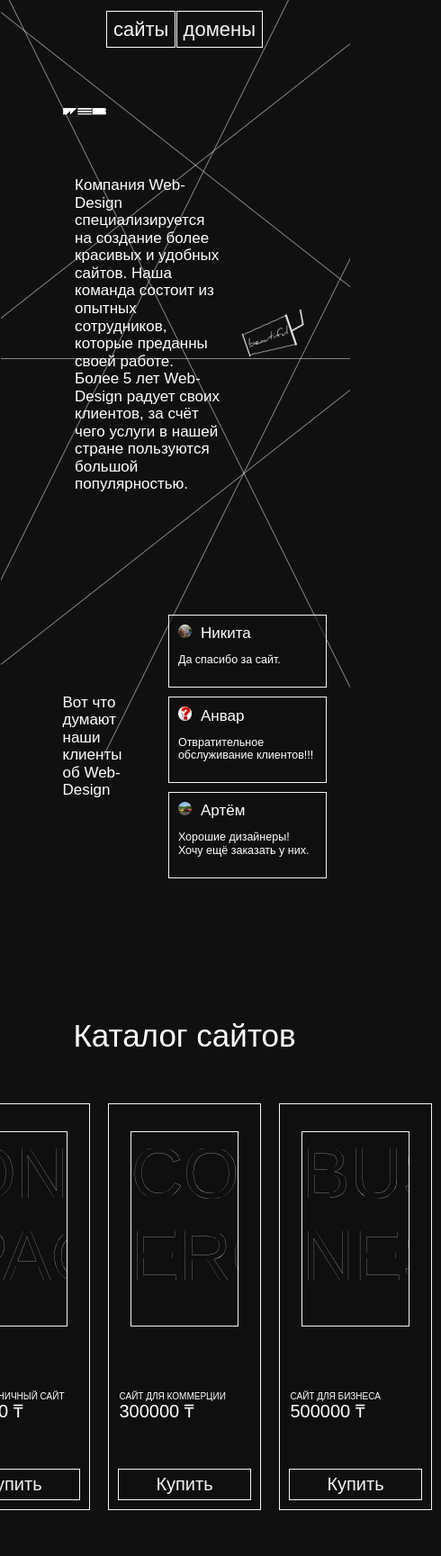
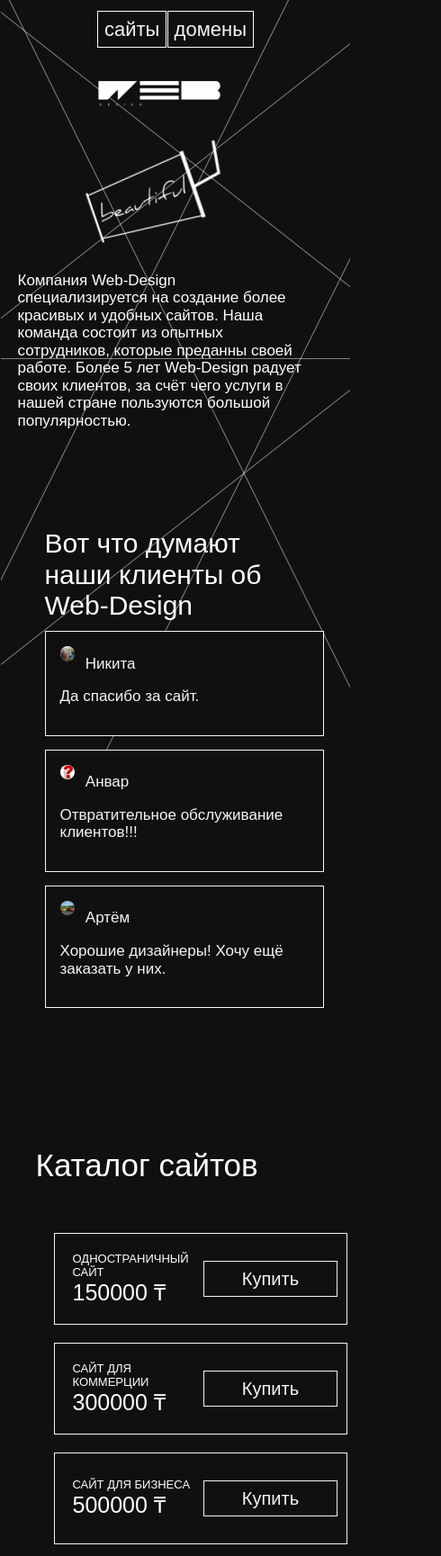
Before and after one commit to Anvar-uly/siteForBusiness, a plain HTML site: page index.html in a window 390 px wide. Shown: the top 1729 px of the page at 90% size, 490 px wide, since content can reach past the window. Drawn offline with Linux system fonts and the light colour scheme.

Commit message:
Update style.css

```diff
--- a/style.css
+++ b/style.css
@@ -1,17 +1,10 @@
 /*Обнуляем стили при помощи другого CSS-файла*/
 @import url('reset.css');
 /*Общие стили*/
-:root {
-    scroll-behavior: smooth;
-}
-::-webkit-scrollbar {
-    width: 9px;
-    opacity: 0;
-}
-::-webkit-scrollbar-thumb {
-    background-color: rgba(245, 245, 245, 0.708);
-    border-radius: 8px;
-}
+a {text-decoration: none;}
+:root { scroll-behavior: smooth; }
+::-webkit-scrollbar { width: 7px; opacity: 0; }
+::-webkit-scrollbar-thumb { background-color: rgba(245, 245, 245, 0.708); border-radius: 8px;}
 a {color: white;}
 body {
     font-family: Arial, Helvetica, sans-serif;
@@ -23,73 +16,60 @@ main {
     display: flex;
     flex-direction: column;
     align-items: center;
-    min-height: 120vh;
 }
-.logo {width: 25%;}
+.logo {width: 250px;}
 .text {font-size: 22px;}
 /*Шапка сайта*/
 nav {
-    z-index: 2;
+    z-index: 48;
     position: fixed;
     display: flex;
     justify-content: center;
     width: 100%;
-    padding: 20px 10px;
+    padding: 20px 0px;
     gap: 5px;
     text-transform: lowercase;
 }
 .showWindowIsDone {
     display: none;
     position: fixed;
-    z-index: 2;
-    padding: 2px 1px;
+    z-index: 49;
+    padding: 3px;
     background-color: #101010;
-    border: 2px solid whitesmoke;
-    width: 45%;
+    border: 1px solid whitesmoke;
+    max-width: 580px;
     gap: 5px;
     justify-content: center;
     animation-name: show_window;
     animation-fill-mode: forwards;
     animation-duration: 5s;
-    transform: translateY(-75px);
+
 }
 @keyframes show_window {
-    9% {
-        transform: translateY(40px);
-    }
     100% {
-        transform: translateY(40px);
-        animation-duration: 2s;
+        animation-delay: 1s;
+        animation-duration: 5s;
         opacity: 0;
         display: none;
     }
 }
-.showWindowIsDone .text {
-    margin-top: 1px;
-    text-transform: none;
-    font-size: 17px;
-}
-.showWindowIsDone .logo{width: 5%;}
+.showWindowIsDone .text { margin-top: 1px; text-transform: none; font-size: 17px; }
 .links {font-size: 22px;}
 .nav_link {
+    position: relative;
     margin: 0 -3px;
     padding: 7px;
+    background-color: #101010;
     border: 1px solid white;
-    background-color: #101010;
     color: whitesmoke;
-    background: none;
     transition-duration: 0.3s;
 }
-.nav_link:hover {
-    color: #101010;
-    background-color: whitesmoke;
-}
+.nav_link:hover { color: #101010; background-color: whitesmoke; }
 .nav_link:active {
     color: whitesmoke;
     background-color: greenyellow;
     border-color: greenyellow;
 }
-
 /*Элементы из заднего фона*/
 .background-custom {
     position: fixed;
@@ -102,7 +82,7 @@ nav {
     gap: 50px;
     overflow-x: hidden;
     overflow-y: hidden;
-    z-index: 0;
+    z-index: -1;
 }
 /*Сами элементы*/
 .element-content {
@@ -164,46 +144,25 @@ nav {
 }
 /*Ключи анимации*/
 @keyframes elem1 {
-    100% {
-        transform: rotate(-180deg);
-        transform: translateY(230px);
-    };
+    100% { transform: rotate(-180deg); transform: translateY(230px);};
 }
 @keyframes elem2 {
-    100% {
-        transform: rotate(711deg);
-        transform: translateY(-202px);
-    };
+    100% {transform: rotate(711deg); transform: translateY(-202px);};
 }
 @keyframes elem3 {
-    100% {
-        transform: rotate(300deg);
-        transform: translateY(-200px);
-    };
+    100% {transform: rotate(300deg); transform: translateY(-200px);};
 }
 @keyframes elem4 {
-    100% {
-        transform: rotate(387deg);
-        transform: translateY(-440px);
-    };
+    100% {transform: rotate(387deg); transform: translateY(-440px);};
 }
 @keyframes elem5 {
-    100% {
-        transform: rotate(589deg);
-        transform: translateY(-170px);
-    };
+    100% {transform: rotate(589deg); transform: translateY(-170px);};
 }
 @keyframes elem6 {
-    100% {
-        transform: rotate(727deg);
-        transform: translateY(110px);
-    };
+    100% {transform: rotate(727deg); transform: translateY(110px);};
 }
 @keyframes elem7 {
-    100% {
-        transform: rotate(-945deg);
-        transform: translateY(183px);
-    };
+    100% {transform: rotate(-945deg); transform: translateY(183px);};
 }
 /*Основной контент*/
 .main-contents {
@@ -225,56 +184,41 @@ nav {
     align-items: center;
     padding: 30px;
     flex-direction: row;
+    transform: translateX(-10px);
     gap: 15%;
-    transform: translateX(-10px);
-    animation-name: showcontent;
-    animation-duration: 0.5s;
-    animation-fill-mode: forwards;
-    opacity: 0;
 }
 .infocompany .block:last-child {justify-content: center;}
-.infocompany .text {width: 45%;}
+.infocompany .text {width: 50%;}
 .infocompany .block .logo {width: 18%;}
-.deco_logo{
-    width: 15%;
-    transform: rotate(71deg);
-}
-@keyframes showcontent {
-    100% {
-        transform: translate(10px);
-        opacity: 1;
-    }
-}
+.deco_logo{ width: 15%; transform: rotate(71deg); }
 /*Элемент с отзывами*/
 .CommentsElem {
     display: flex;
     flex-direction: row;
     justify-content: center;
-    gap: 6%;
+    gap: 2%;
     align-items: center;
     padding: 10px;
 }
-.CommentsElem .text {
-    font-size: 40px;
-    width: 150%;
-}
+.CommentsElem .text { font-size: 40px; width: 100%; }
 .comments_block {
     display: flex;
     flex-direction: column;
-    gap: 10px;
+    gap: 15px;
     width: 120%;
 }
 .comment_item {
-    width: 85%;
-    background-color: #1010108d;
+    width: 100%;
+    background-color: #101010;
+    color: whitesmoke;
     border: 1px solid whitesmoke;
-    padding: 10px;
+    padding: 16px;
 }
-
 .comment_item .logo {
-    width: 10%;
+    width: 6%;
     border-radius: 50px;
-    margin-right: 5px;
+    margin-right: 7px;
+    margin-bottom: 8px;
 }
 /*Каталог с товарами*/
 .products .block {
@@ -285,18 +229,19 @@ nav {
 }
 .products p {font-size: 35px;}
 .block_custom {
+    display: flex;
+    flex-direction: column;
     margin: 10px;
-    display: flex;
+    width: 95%;
 }
 .block-item {
     display: flex;
-    flex-direction: column;
     justify-content: space-between;
     align-items: center;
     padding: 10px;
-    width: 200px;
-    height: 500px;
-    background-color: #1010108d;
+    width: 95%;
+    height: 80px;
+    background-color: #101010;
     border: 1px solid whitesmoke;
     margin: 10px;
 }
@@ -304,22 +249,21 @@ nav {
     margin: 20px;
     overflow-y: hidden;
     overflow-x: hidden;
-    border: 1px solid whitesmoke;
     width: 80%;
-    height: 50%;
-    font-size: 80px;
-    color: #10101000;
-    -webkit-text-stroke: 0.2px whitesmoke;
+    height: 56%;
+    font-size: 60px;
+    border: 0.9px solid whitesmoke;
+    color: whitesmoke;
 }
 .block-item .text {
+    display: flex;
+    justify-content: space-between;
+    align-items: center;
     text-transform: uppercase;
-    width: 98%;
+    width: 90%;
     font-size: 15px;
 }
-.price {
-    font-size: 25px;
-    width: 95%;
-}
+.price { margin-right: 10px; font-size: 25px; }
 .addProduct {
     padding: 5px;
     background: none;
@@ -328,54 +272,59 @@ nav {
     color: whitesmoke;
     font-size: 20px;
     transition-duration: 0.3s;
-    width: 100%;
+    width: 15em;
+    height: 2em;
+    transition-duration: 0.5s;
 }
 .addProduct:hover {
+    width: 14.9em;
+    height: 1.9em;
+    font-size: 19px;
     background-color: whitesmoke;
     color: #101010;
 }
-.addProduct:active {
-    background-color: yellowgreen;
-    border-color: yellowgreen;
-}
+.addProduct:active { background-color: yellowgreen; border-color: yellowgreen; }
 /*Форма*/
 .windowBG {
     position: fixed;
-    z-index: 2;
+    z-index: 50;
     display: none;
     align-items: center;
     justify-content: center;
     width: 100%;
     height: 100%;
-    background-color: rgba(0, 0, 0, 0);
-    backdrop-filter: blur(5px);
+    background-color: #101010f0;
 }
 /*Создание иконки для закрытия окна*/
 .closeWindow {
     background: none;
     border: none;
     height: 30px;
-    margin-left: 94%;
+    margin-left: 92.5%;
     padding: 0 10px;
 }
 .line {
-    width: 20px;
+    width: 25px;
     height: 0px;
     border: 2px solid whitesmoke;
     border-left: 0;
     border-right: 0;
     border-bottom: 0;
+    transition-duration: 0.2s;
 }
-.line:first-child {transform: rotate(50deg);}
-.line:last-child {
-    transform: rotate(-50deg);
-    margin-top: -2px;
+.line:first-child {transform: rotate(45deg);}
+.line:last-child { transform: rotate(-45deg); margin-top: -2px; }
+.closeWindow:hover {
+    .line {
+        border-color: yellowgreen;
+        box-shadow: 0px 0px 1px yellowgreen;
+    }
 }
 .window_custom {
     display: flex;
     flex-direction: column;
     gap: 10px;
-    width: 25%;
+    width: 22em;
     padding: 8px 15px;
     background-color: #101010;
     border: 1px solid whitesmoke;
@@ -385,20 +334,29 @@ nav {
     text-transform: uppercase;
 }
 .userInfo .text {
-    text-transform:none;
-    font-size: 15px;
+    margin-top: 3px;
+    text-transform: none;
+    font-size: 17px;
 }
-.text {
-    padding: 5px 0px;
-}
+.text { padding: 5px 0px; }
 .window_custom input {
-    width: 95%;
+    width: 98.9%;
     height: 1.5em;
     padding: 5px 2px;
     background: #101010;
     border: 1px solid #2c2c2c;
+    border-top: 0;
+    border-left: 0;
+    border-right: 0;
+    border-radius: 0;
     color: whitesmoke;
-    border-radius: 0;
+    transition-duration: 0.3s;
+}
+.window_custom input:focus {
+    border-top: 0;
+    border-right: 0;
+    border-left: 0;
+    border-color: white;
 }
 .textError {
     display: none;
@@ -414,7 +372,7 @@ nav {
     border-radius: 0;
     padding: 5px;
     font-size: 20px;
-    width: 33%;
+
     transition-duration: 0.3s;
 }
 .clicksend:hover {
@@ -425,11 +383,14 @@ nav {
 /*Подвал сайта*/
 footer {
     padding: 30px 20px;
-    background-color: rgba(0, 0, 0, 0);
-    backdrop-filter: blur(20px);
+    background-color: #101010;
+    border: 1px solid whitesmoke;
+    border-left: 0;
+    border-right: 0;
+    border-bottom: 0;
     font-size: 14.5px;
 }
-footer .logo {width: 9.5%;}
+footer .logo {width: 8em;}
 footer li {margin: 5px 0px;}
 .copyright {
     border: 2px solid white;
@@ -439,68 +400,26 @@ footer li {margin: 5px 0px;}
     padding: 0px 5px 0px 0px;
 }
 /*Медиазапросы*/
-
-@media screen and (max-width: 1350px) {
-    .infocompany .text {width: 60%;}
-    .CommentsElem .text {font-size: 24px;}
-    .comments_item {width: 350%;}
-    .clicksend {width: 55%;}
-    .window_custom .text {font-size: 18px;}
-    .showWindowIsDone {width: 48%;}
+@media (max-width: 1000px) {
+    .text {font-size: 17px; flex-wrap: wrap;}
+    .showWindowIsDone .text {font-size: 13.9px;}
+    .infocompany { padding: 0; }
+    .infocompany .block {padding: 10px;}
+    .infocompany .block .logo {width: 8em;}
+    .deco_logo {width: 28%;}
+    .infocompany .block .text {width: 100%;}
+    .infocompany .block { flex-direction: column-reverse; width: 90%; }
+    .CommentsElem {justify-content: end;}
+    .CommentsElem .text {font-size: 30px; padding-bottom: 10px;}
+    .CommentsElem .block {
+        flex-direction: column;
+        width: 100%;
+        align-items: flex-start;
+    }
+    .comment_item { width: 85%; }
+    .block-item {width: 110%;}
+    .block-item .text { font-size: 13px; width: 100%; margin-left: 10px; }
+    .blockinfo { display: none; }
+    .addProduct {width: 14.8em;}
+    .addProduct:hover {width: 14.7em; height: 1.85em;}
 }
-@media screen and (max-width: 992px) {
-
-    .infocompany .block .text {font-size: 19px;}
-    .CommentsElem .text {font-size: 22px;}
-    .comments_block p {font-size: 15px;}
-    .comment_item {width: 100%;}
-    .block-item {
-        width: 170px;
-        height: 500px;
-    }
-    .block-item .text {font-size: 12px;}
-    .clicksend {width: 44%;}
-    .window_custom .text {font-size: 15px;}
-    .window_custom {width: 36%;}
-}
-@media screen and (max-width: 767px) {
-    .infocompany .block .text {font-size: 17px;}
-    .CommentsElem .text {font-size: 17px;}
-    .comments_block p {font-size: 12.5px;}
-    .block-item {
-        width: 148px;
-        height: 430px;
-    }
-    .products .block {
-        justify-content: center;
-        align-items: center;
-    }
-    .products .block .text {font-size: 10px;}
-    .price {font-size: 20px;}
-    .clicksend {width: 48%;}
-}
-
-/*Другое*/
-@media screen and (max-width: 992px) {
-    .comments_block {
-        width: 300%;
-    }
-}
-@media screen and (max-width: 1235px) {
-    .showWindowIsDone {width: 53%;}
-}
-@media screen and (max-width: 1121px) {
-    .showWindowIsDone {width: 57%;}
-}
-@media screen and (max-width: 1047px) {
-    .showWindowIsDone {width: 65%;}
-}
-@media screen and (max-width: 915px) {
-    .showWindowIsDone {width: 80%;}
-}
-@media screen and (max-width: 748px) {
-    .showWindowIsDone {width: 88%;}
-}
-@media screen and (max-width: 684px) {
-    .showWindowIsDone {width: 99.5%;}
-}
```
